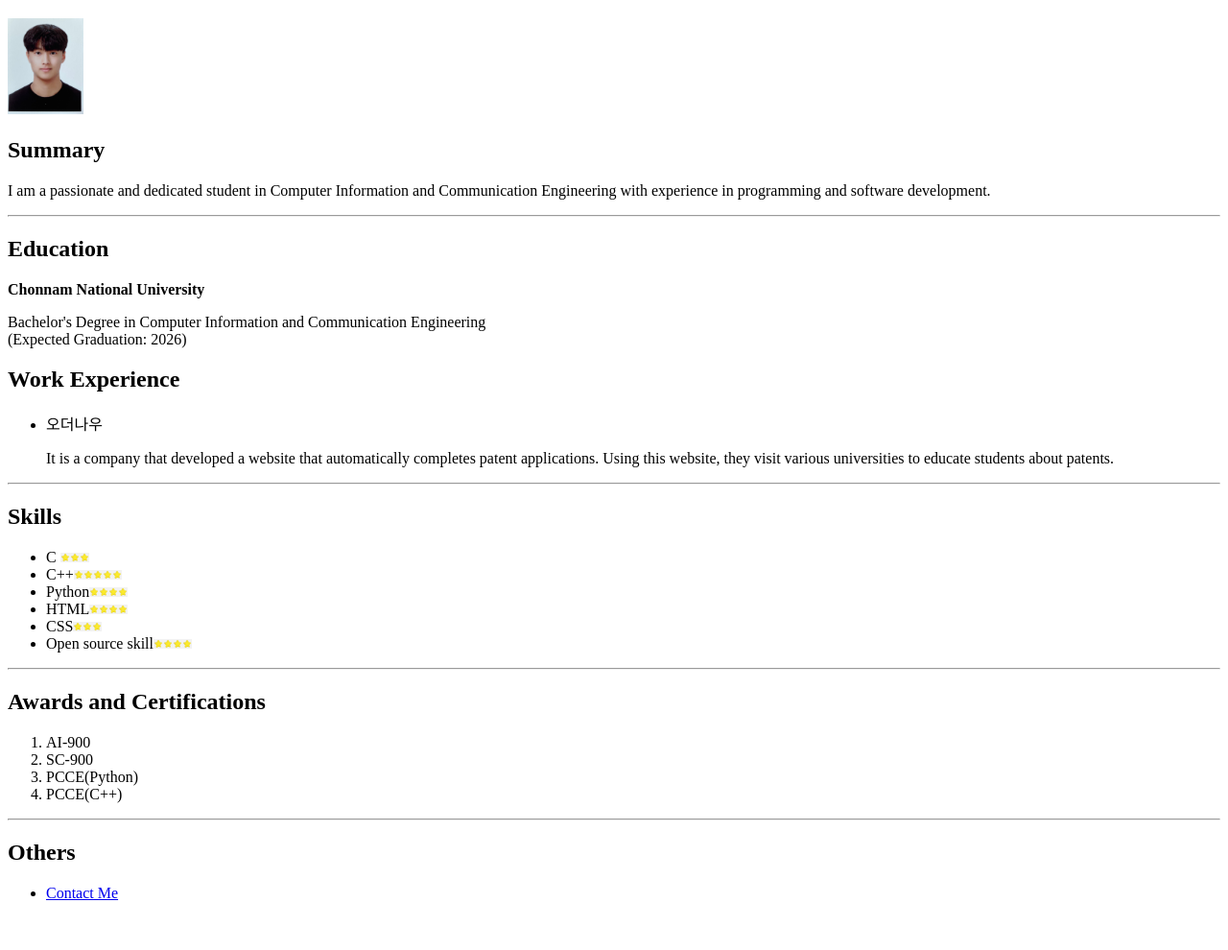
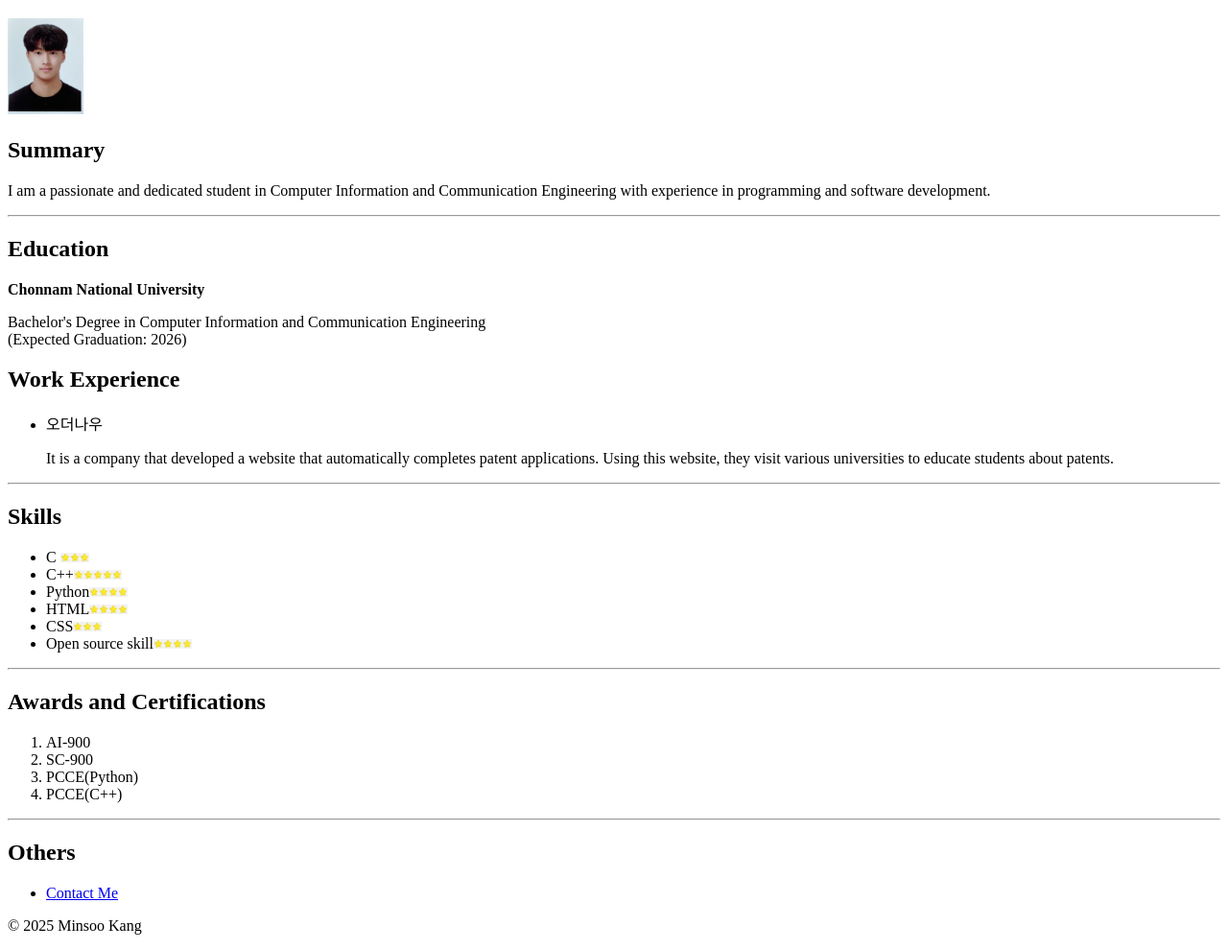
Before and after one commit to MinsooKang-214691/html-Resume, a plain HTML site: page index.html in a window 1280 px wide. Shown: the part 61-1051 px from the top of the page at 96% size. Before the commit the page ends 1017 px from the top, so only its background shows below. Drawn offline with Linux system fonts and the light colour scheme.

Commit message:
Add files via upload

```diff
--- a/index.html
+++ b/index.html
@@ -44,5 +44,8 @@
     <ul>
         <li><a href = "./public/contact.html">Contact Me</a></li>
     </ul>
+    <footer>
+        <p>© 2025 Minsoo Kang</p>
+    </footer>
 </body>
 </html>
```
